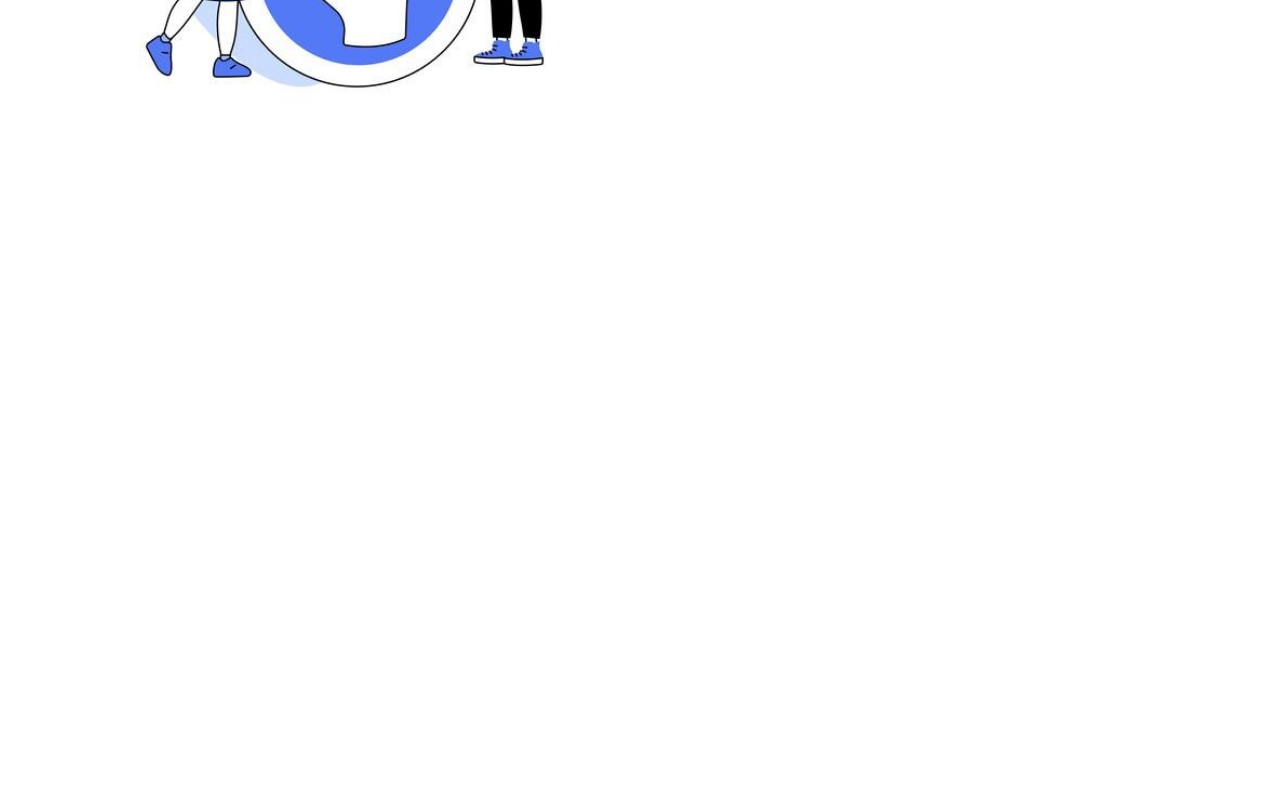
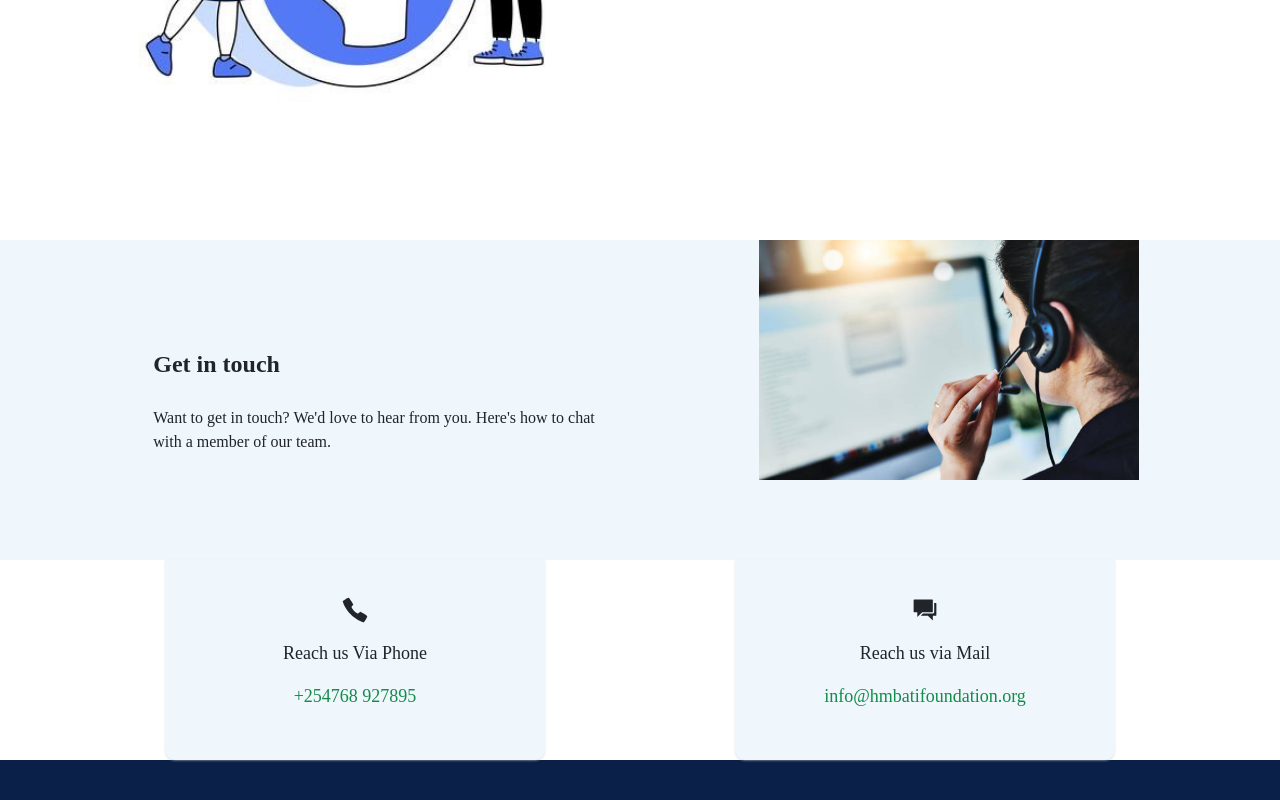
Before and after one commit to Manenomyk/Harold-mbati-site, a React (Create React App) app: page / in a window 1280 px wide. Shown: the part 1272-2072 px from the top of the page. Before the commit the page ends 1512 px from the top, so only its background shows below. Built offline with nearby package versions, Linux system fonts and the light colour scheme; a web font is replaced by a local one.

Commit message:
contact page implementation

```diff
--- a/package.json
+++ b/package.json
@@ -10,6 +10,7 @@
     "react": "^18.2.0",
     "react-bootstrap": "^2.7.2",
     "react-dom": "^18.2.0",
+    "react-icons": "^4.8.0",
     "react-router-dom": "^6.9.0",
     "react-scripts": "5.0.1",
     "web-vitals": "^2.1.4"
--- a/src/Pages/Contact/Contact.css
+++ b/src/Pages/Contact/Contact.css
@@ -0,0 +1,73 @@
+.contact{
+    width: auto;
+    height: 65vh;
+}
+.contactsect1{
+    background-color: #eff6fc;
+    height: 40vh;
+}
+
+.sect{
+    display: flex;
+    justify-content: center;
+    align-items: center;
+}
+.sectimage{
+    background-image: url('../../Images/customer.jpg');
+    background-repeat: no-repeat;
+    background-size: cover;
+    height: 30vh;
+}
+
+.secttext{
+    display: flex;
+    justify-content: center;
+    margin-bottom: 2rem;
+    height: 40vh;
+    align-items: center;
+
+}
+.getintouch{
+    font-size: 24px;
+    font-weight: 600;
+    margin-bottom: 1.5rem;
+}
+
+.cont1{
+    border: 1px solid transparent;
+    height: 25vh;
+    border-bottom-right-radius: 10px;
+    border-bottom-left-radius: 10px;
+    box-shadow: 0px 1px 2px rgba(192, 192, 192, 0.5);
+    background-color: #eff6fc;
+
+}
+.contents{
+    display: flex;
+    justify-content: center;
+    align-items: center;
+    height: 25vh;
+}
+.contaicon{
+    display: flex;
+    justify-content: center;
+}
+
+.contahead{
+    display: flex;
+    justify-content: center;
+    font-size: 18px;
+    margin-bottom: 1rem;
+}
+
+.number{
+    display: flex;
+    justify-content: center;
+    margin-bottom: 1rem;
+    color: #148b49;
+    font-size: 18px;
+}
+.footer{
+    height: 15vh;
+    background-color: #0a2049;
+}
--- a/src/Pages/Contact/Contact.js
+++ b/src/Pages/Contact/Contact.js
@@ -1,9 +1,70 @@
-import React from 'react'
+import React from "react";
+import "./Contact.css";
+import * as contact from "react-bootstrap";
+import { IoCallSharp } from "react-icons/io5";
+import { IoMdChatboxes } from "react-icons/io";
 
 function Contact() {
   return (
-    <div>Contact</div>
-  )
+    <div className="contact">
+      <div className="contactsect1">
+        <contact.Container>
+          <contact.Row>
+            <contact.Col lg={5} className="mx-auto">
+              <div className="secttext">
+                <div>
+                  <div className="getintouch">Get in touch</div>
+                  <div>
+                    Want to get in touch? We'd love to hear from you. Here's how
+                    to chat with a member of our team.
+                  </div>
+                </div>
+              </div>
+              <div></div>
+            </contact.Col>
+
+            <contact.Col lg={4} className="mx-auto sectimage"></contact.Col>
+          </contact.Row>
+        </contact.Container>
+      </div>
+      <contact.Container>
+        <contact.Row>
+          <contact.Col lg={4} className="mx-auto cont1">
+            <div className="contents">
+              <div>
+                <div className="contaicon">
+                  <IoCallSharp
+                    style={{ fontSize: "28px", marginBottom: "1rem" }}
+                  />
+                </div>
+                <div className="contahead">Reach us Via Phone</div>
+                <div className="number">+254768 927895</div>
+              </div>
+            </div>
+          </contact.Col>
+          <contact.Col lg={4} className="mx-auto cont1">
+            <div className="contents">
+              <div>
+                <div className="contaicon">
+                  <IoMdChatboxes
+                    style={{ fontSize: "28px", marginBottom: "1rem" }}
+                  />
+                </div>
+                <div className="contahead">Reach us via Mail</div>
+                <div className="number">info@hmbatifoundation.org</div>
+              </div>
+            </div>
+          </contact.Col>
+        </contact.Row>
+
+      </contact.Container>
+      <div className="footer">
+        <contact.Row>
+          <contact.Col></contact.Col>
+        </contact.Row>
+        </div>
+    </div>
+  );
 }
 
-export default Contact
+export default Contact;
--- a/src/Pages/Home.js
+++ b/src/Pages/Home.js
@@ -5,6 +5,7 @@ import logo from "../Images/logo.png";
 import mom from "../Images/mother-child.jpg";
 import img5 from "../Images/mbati5.jpg";
 import Mission from "./Mission/Mission";
+import Contact from "./Contact/Contact";
 
 function Home() {
   return (
@@ -49,7 +50,7 @@ function Home() {
                 <div className="welcome">Welcome to</div>
                 <div className="title">Harold Mbati Foundation</div>
                 <div className="content">
-                  contentb
+                  content
                 </div>
                 <button className="btn btn-success">LEARN MORE</button>
               </div>
@@ -69,6 +70,10 @@ function Home() {
       <div className="section2">
         <Mission />
       </div>
+
+      <div className="ContactSection">
+        <Contact/>
+      </div>
     </div>
   );
 }
```
Also changed, not shown: src/Images/customer.jpg (added), 1 other file (tests, documents, lock files or other folders).
